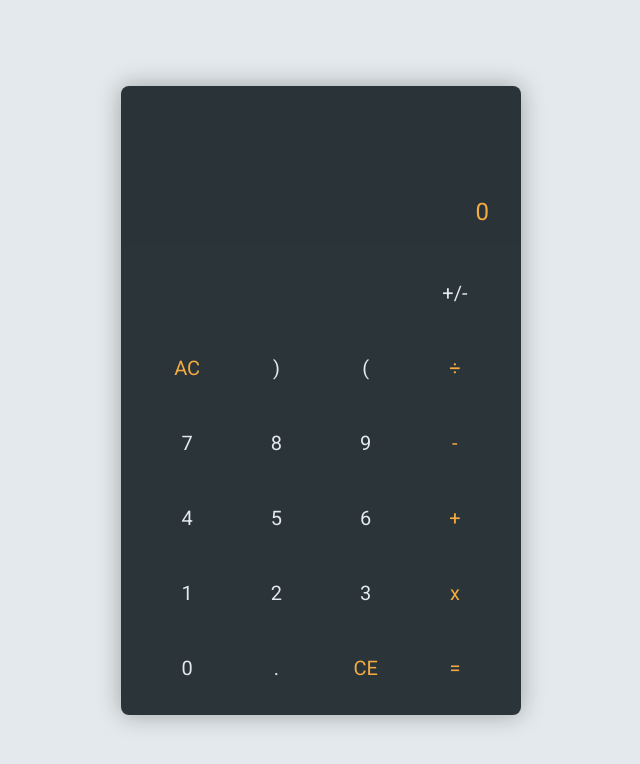
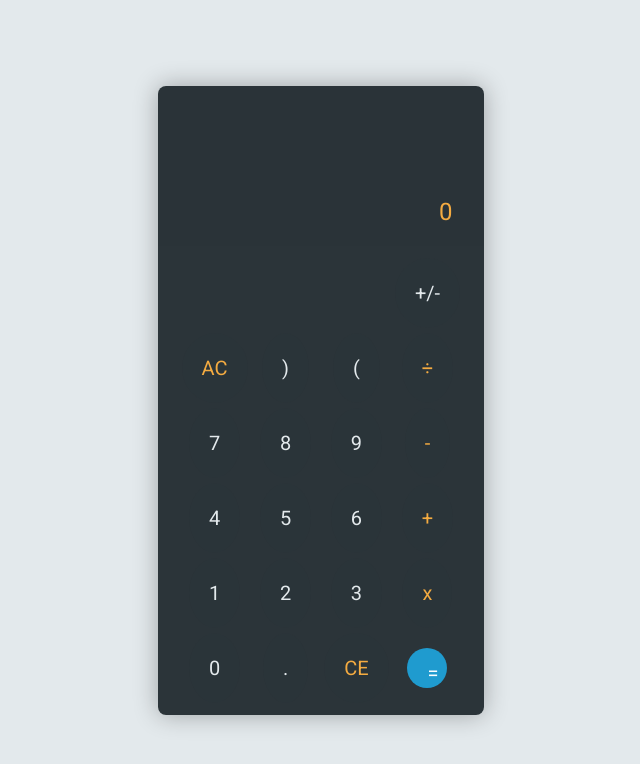
Before and after one commit to ekotnarowska/Calculator, a website: page www/index.html in a window 1280 px wide. Shown: the whole page, without its empty margins (319-959 px from the left). Drawn offline with Linux system fonts and the light colour scheme.

Commit message:
add css style

```diff
--- a/www/css/style.css
+++ b/www/css/style.css
@@ -37,7 +37,7 @@ body {
     justify-content: flex-end;
     background-color: var(--colorDarkGrey);
     color: var(--colorOrange);
-    width: 400px;
+    width:auto;
     height: 160px;
     padding: 1rem;
     font-size: 24px;
@@ -49,7 +49,6 @@ body {
 }
 
 .calculator__keys {
-
     padding: 0.75rem 1.5rem;
     height:auto;
     background: var(--colorDarkGreyLighter);
@@ -65,8 +64,6 @@ body {
     "zero decimal backspace equals";
     align-items: center;
     justify-content: space-around;
-    font-size: 20px;
-    font-weight: 400;
 }
 
 .key {
@@ -75,7 +72,10 @@ body {
   align-self: center;
   justify-self: center;
   background-color: rgba(43, 52, 57, 0.2);
+  font-size: 20px;
+  font-weight: 400;
 }
+
 .equal,
 .negation,
 .clear,
@@ -85,7 +85,6 @@ body {
 .bracket__right,
 .bracket__left {
     color: var(--colorLightSecond);
-
 
 }
 .clear,
@@ -154,7 +153,11 @@ body {
 
 .equals {
     grid-area: equals;
-
+    background-color: var(--colorBlue);
+    color: var(--colorLight);
+    width: 30px;
+    height: 15px;
+    line-height: 50%;
   }
 
 .minus {
@@ -173,6 +176,8 @@ body {
 }
 
 .key:hover {
+  font-size: 20px;
+  font-weight: 400;
   background-color: rgba(255, 255, 255, .7);
 }
 .key {
```
